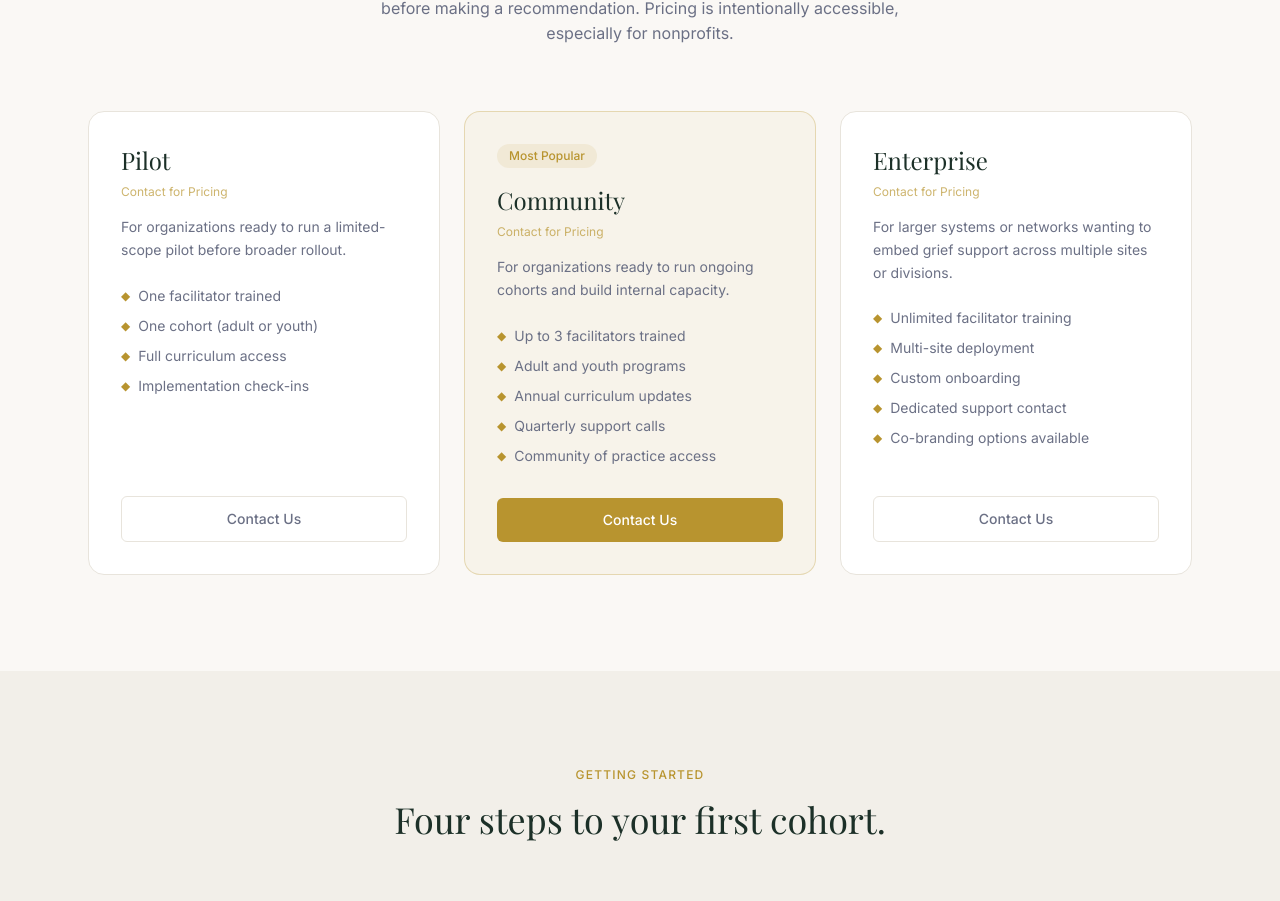
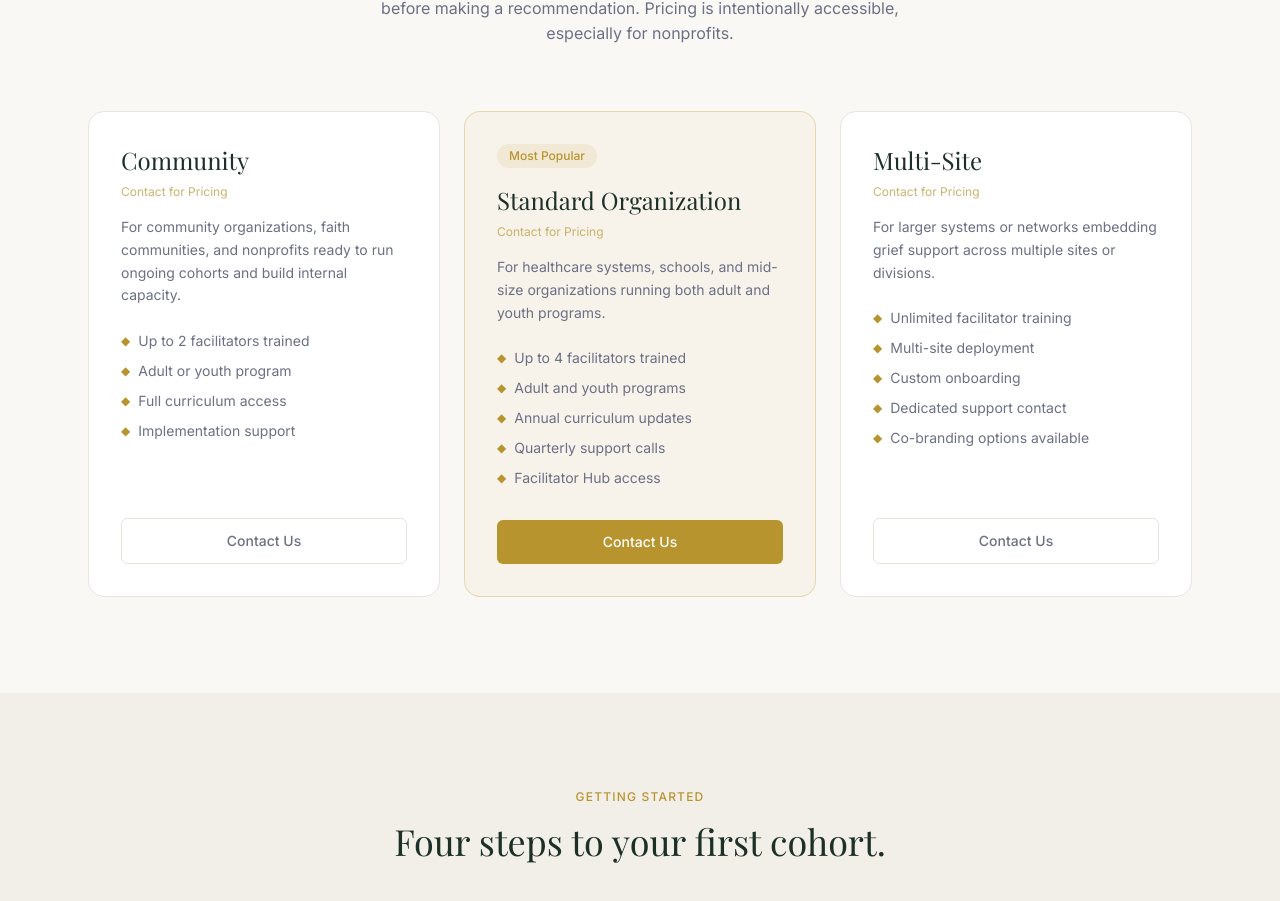
Before and after one commit to simmstrucking-oss/tripillar-redesign, a Next.js app: page /institutions in a window 1280 px wide. Shown: the part 1934-2835 px from the top of the page. Built offline with nearby package versions, Linux system fonts and the light colour scheme; a web font is replaced by a local one.

Commit message:
Fix: Institutions tiers renamed to match locked pricing model (Community/Standard Organization/Multi-Site)

```diff
--- a/app/institutions/page.tsx
+++ b/app/institutions/page.tsx
@@ -52,34 +52,34 @@ const included = [
 
 const tiers = [
   {
-    name: "Pilot",
+    name: "Community",
     price: "Contact for Pricing",
-    desc: "For organizations ready to run a limited-scope pilot before broader rollout.",
+    desc: "For community organizations, faith communities, and nonprofits ready to run ongoing cohorts and build internal capacity.",
     includes: [
-      "One facilitator trained",
-      "One cohort (adult or youth)",
+      "Up to 2 facilitators trained",
+      "Adult or youth program",
       "Full curriculum access",
-      "Implementation check-ins",
+      "Implementation support",
     ],
     highlight: false,
   },
   {
-    name: "Community",
+    name: "Standard Organization",
     price: "Contact for Pricing",
-    desc: "For organizations ready to run ongoing cohorts and build internal capacity.",
+    desc: "For healthcare systems, schools, and mid-size organizations running both adult and youth programs.",
     includes: [
-      "Up to 3 facilitators trained",
+      "Up to 4 facilitators trained",
       "Adult and youth programs",
       "Annual curriculum updates",
       "Quarterly support calls",
-      "Community of practice access",
+      "Facilitator Hub access",
     ],
     highlight: true,
   },
   {
-    name: "Enterprise",
+    name: "Multi-Site",
     price: "Contact for Pricing",
-    desc: "For larger systems or networks wanting to embed grief support across multiple sites or divisions.",
+    desc: "For larger systems or networks embedding grief support across multiple sites or divisions.",
     includes: [
       "Unlimited facilitator training",
       "Multi-site deployment",
```
